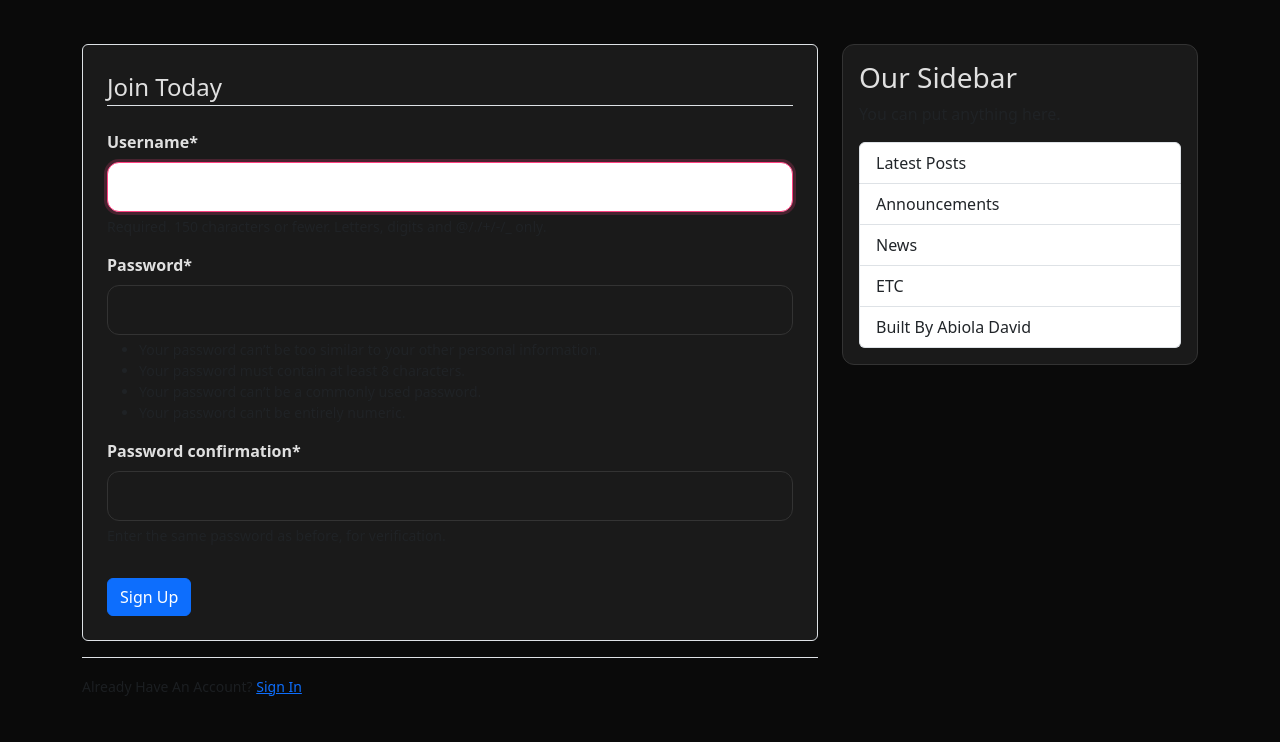
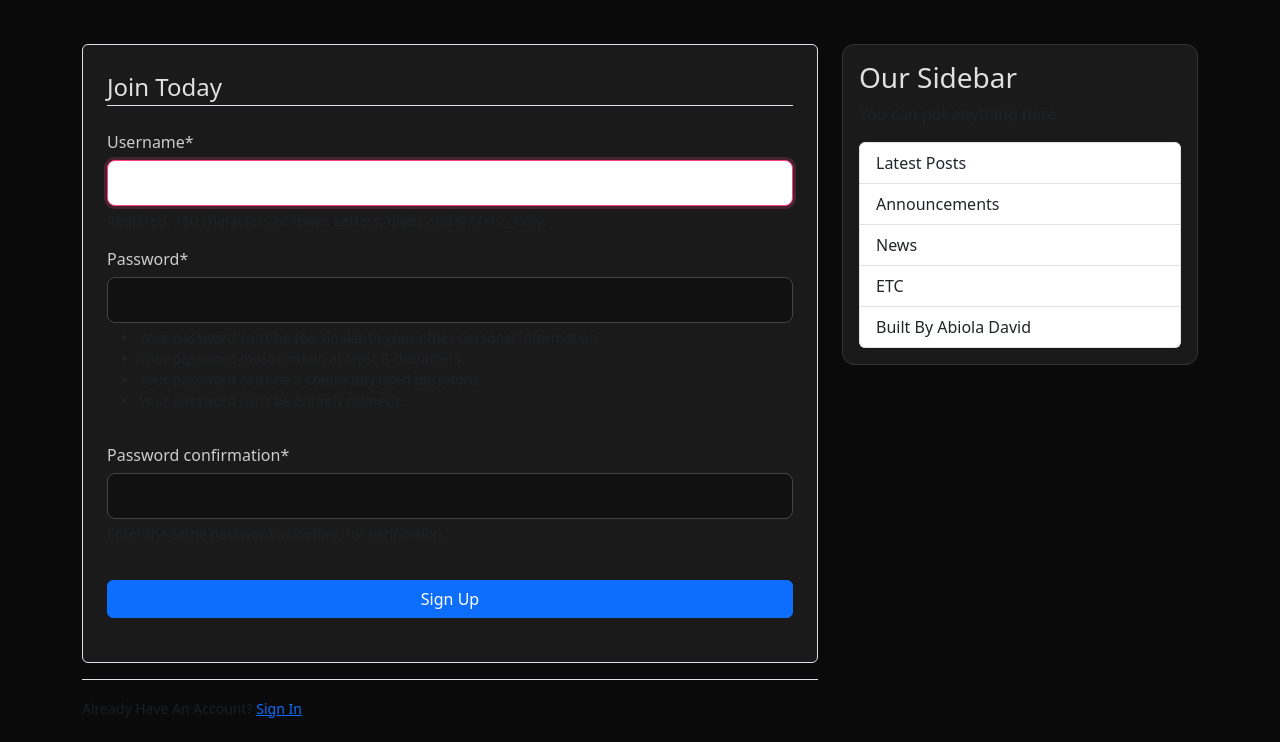
Before and after one commit to davidcelab-Abiola/django-blog, a Django app: page /register/ in a window 1280 px wide. Shown: the part 58-800 px from the top of the page. Run offline with Django 5.2, Linux system fonts and the light colour scheme; some libraries are stand-ins or nearby versions.

Commit message:
fixed label

```diff
--- a/blog/static/blog/main.css
+++ b/blog/static/blog/main.css
@@ -284,3 +284,25 @@ body.light-mode .alert-info {
         margin: 10px 8px;
     }
 }
+
+.form-group {
+    display: flex;
+    flex-direction: column;
+    margin-bottom: 20px;
+}
+
+.form-group label {
+    margin-bottom: 6px;
+    font-weight: 500;
+    color: #ccc;
+}
+
+.form-group input,
+.form-group textarea {
+    width: 100%;
+    padding: 10px;
+    border-radius: 8px;
+    border: 1px solid #444;
+    background-color: #111;
+    color: white;
+}
```
